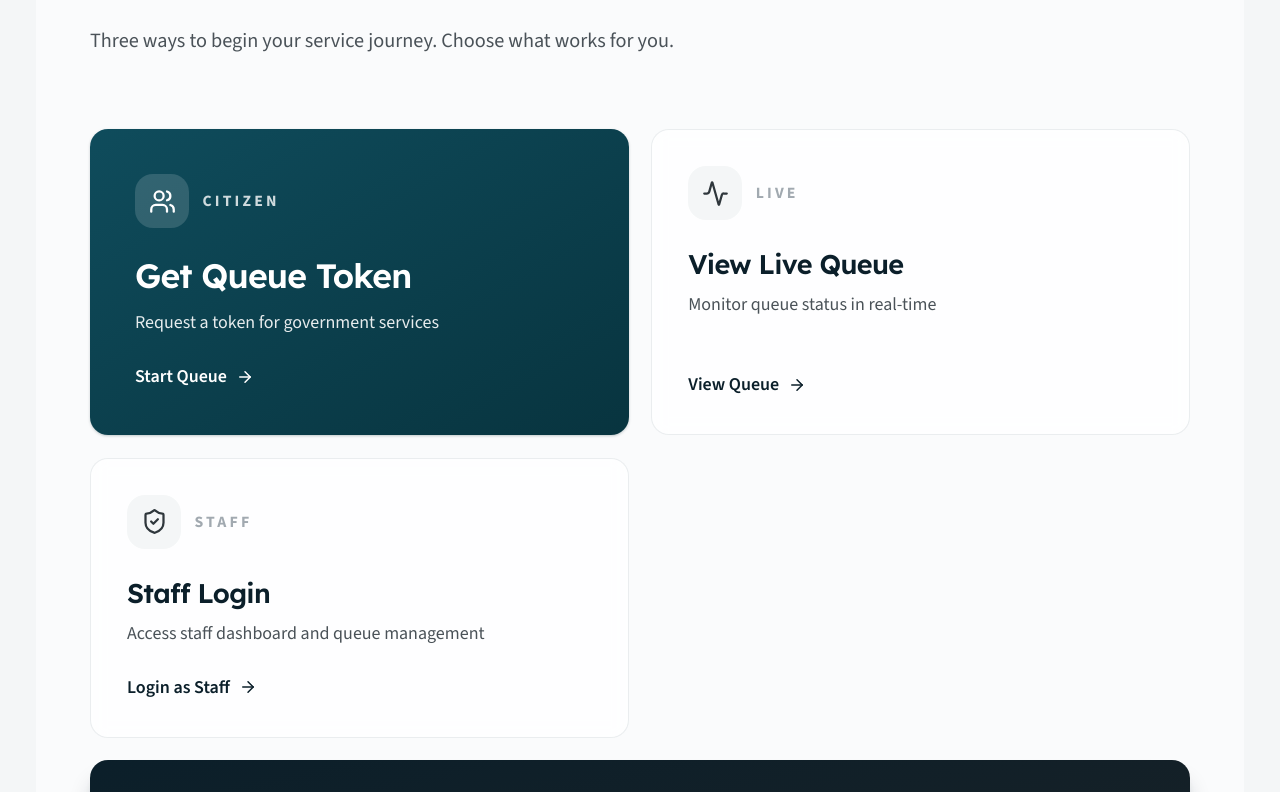
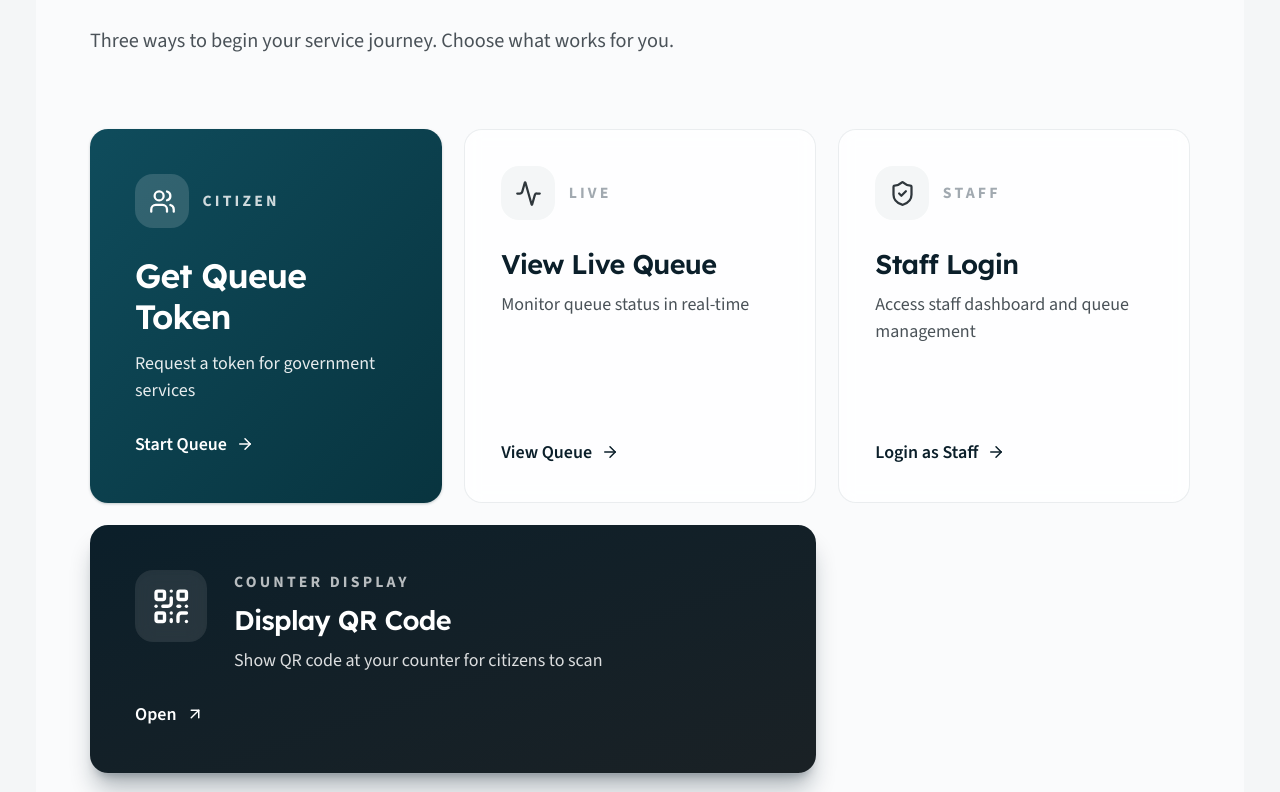
Before and after one commit to Sinmbf/smart-service-flow, a React (Vite) app in the folder client/: page / in a window 1280 px wide. Shown: the part 2108-2900 px from the top of the page. Built offline with nearby package versions, Linux system fonts and the light colour scheme; no server answers.

Commit message:
fix(landing): 3-col grid, only card 4 expanded (col-span-2)

```diff
--- a/client/src/pages/Home.jsx
+++ b/client/src/pages/Home.jsx
@@ -327,7 +327,7 @@ const Home = () => {
           </div>
 
           {/* Bento grid — first card spans 2 columns on md+ */}
-          <div className={`grid gap-4 sm:gap-5 ${user?.role === "STAFF" ? "grid-cols-1 md:grid-cols-3" : "grid-cols-1 md:grid-cols-2 lg:grid-cols-2"}`}>
+          <div className={`grid gap-4 sm:gap-5 ${user?.role === "STAFF" ? "grid-cols-1 md:grid-cols-3" : "grid-cols-1 md:grid-cols-3 lg:grid-cols-3"}`}>
             {/* Primary — Get Token, normal */}
             {user?.role !== "STAFF" && (
             <Link
```
